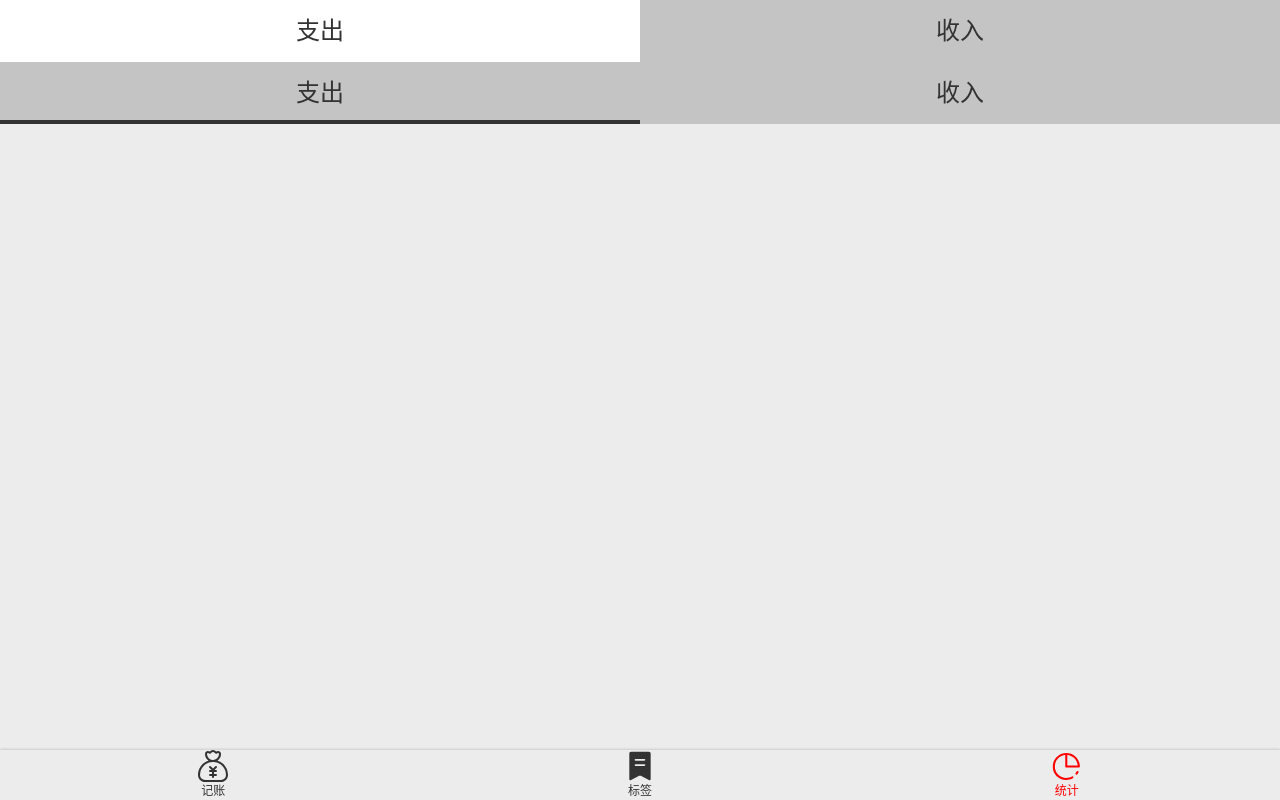
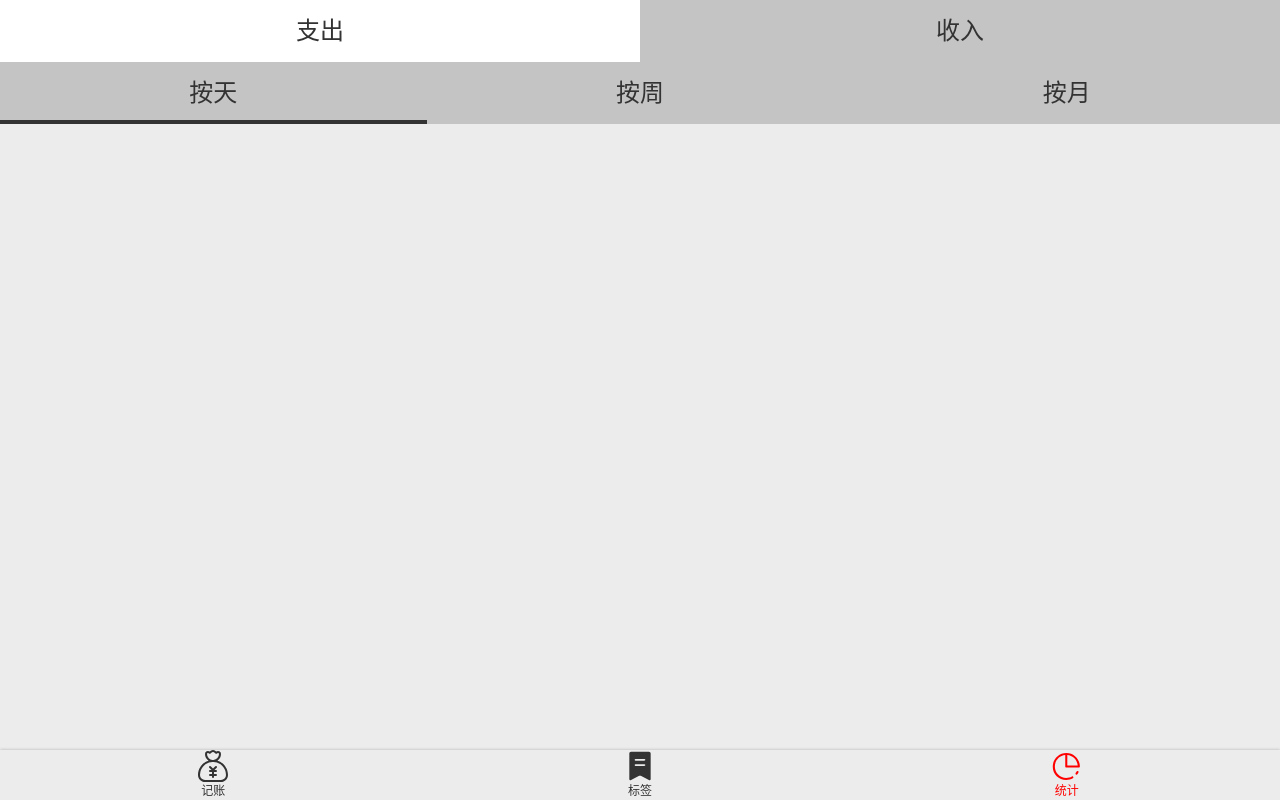
Before and after one commit to zgcwf/more-money, a Vue app: page /#/statistics in a window 1280 px wide. Built offline with nearby package versions, Linux system fonts and the light colour scheme.

Commit message:
没整明白，回档了

```diff
--- /dev/null
+++ b/src/components/Money/Tabs.vue
@@ -0,0 +1,64 @@
+<template>
+  <ul class="tabs">
+    <li
+      v-for="item in dataSource"
+      :key="item.value"
+      :class="liClass(item)"
+      @click="select(item)"
+    >
+      {{ item.text }}
+    </li>
+  </ul>
+</template>
+
+<script>
+export default {
+  name: "Tabs",
+  props: ["classPrefix", "dataSource", "value"],
+  data() {
+    return {
+      type: "-",
+    };
+  },
+  methods: {
+    liClass(item) {
+      return {
+        [this.classPrefix + "-tabs-item"]: this.classPrefix,
+        selected: item.value === this.value,
+      };
+    },
+    select(item) {
+      this.$bus.$emit("update:type", item.value);
+    },
+  },
+};
+</script>
+
+<style lang="scss" scoped>
+.tabs {
+  background: #c4c4c4;
+  display: flex;
+  text-align: center;
+  font-size: 24px;
+  > li {
+    width: 50%;
+    height: 62px;
+    display: flex;
+    justify-content: center;
+    align-items: center;
+    position: relative;
+    &.selected::after {
+      // 加上&表示当前元素
+      content: "";
+      position: absolute;
+      bottom: 0;
+      left: 0;
+      width: 100%;
+      height: 4px;
+      background: #333;
+      //  不用border-bottom，因为其来回切换时界面会有轻微抖动
+      //  border-bottom: 4px solid #000;
+    }
+  }
+}
+</style>
--- a/src/views/Statistics.vue
+++ b/src/views/Statistics.vue
@@ -2,16 +2,37 @@
   <div class="x">
     <Layout>
       <Types classPrefix="type"></Types>
-      <Types classPrefix="type1"></Types>
+      <Tabs
+        classPrefix="interval"
+        :dataSource="intervalList"
+        :value="interval"
+      ></Tabs>
     </Layout>
   </div>
 </template>
 
 <script>
 import Types from "../components/Money/Types.vue";
+import Tabs from "../components/Money/Tabs.vue";
+
 export default {
   name: "Statistics",
-  components: { Types },
+  components: { Types, Tabs },
+  data() {
+    return {
+      type: "-",
+      interval: "day",
+      intervalList: [
+        { text: "按天", value: "day" },
+        { text: "按周", value: "week" },
+        { text: "按月", value: "month" },
+      ],
+      typeList: [
+        { text: "支出", value: "-" },
+        { text: "收入", value: "+" },
+      ],
+    };
+  },
 };
 </script>
 
```
